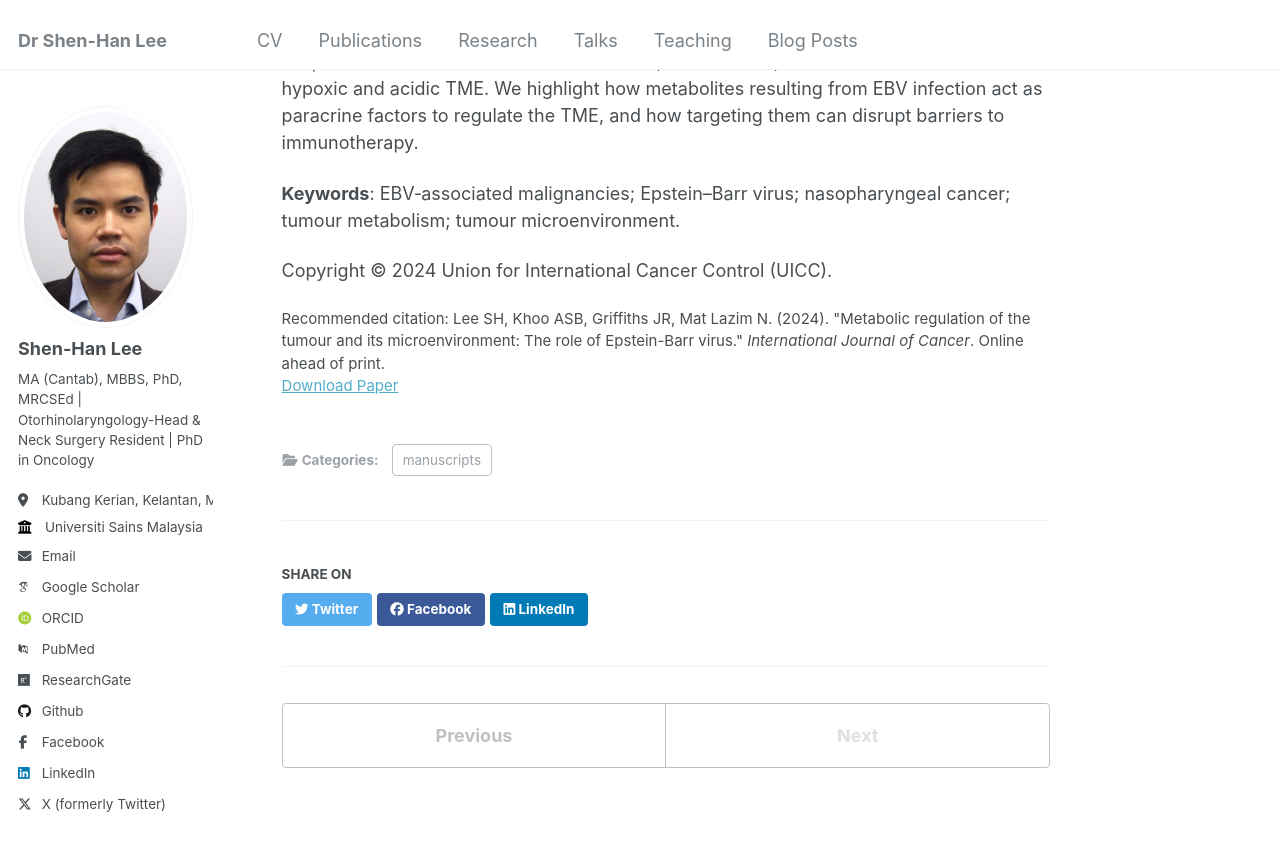
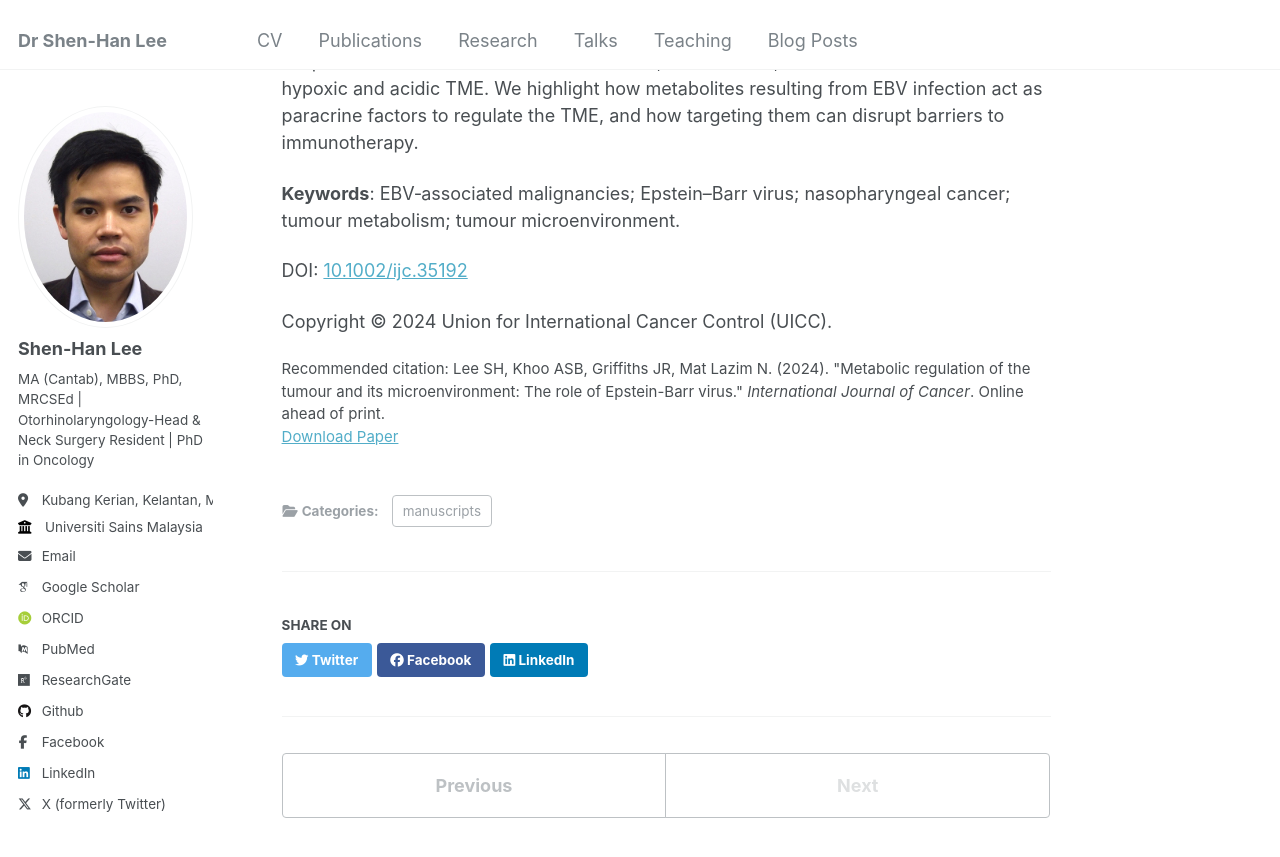
Before and after one commit to shenhanlee/shenhanlee.github.io, a Jekyll site: the page built from _publications/2024-09-18-metabolic-regulation-tumour-microenvironment-epstein-barr-virus.md, in a window 1280 px wide and 900 px high, scrolled down 661 px. Shown: the top 857 px of the window. Built offline with Jekyll 4.4.1, drawn with Linux system fonts in a browser that asks for light colours; some web fonts are replaced.

Commit message:
Merge remote-tracking branch 'origin/master'

```diff
--- a/_publications/2024-09-18-metabolic-regulation-tumour-microenvironment-epstein-barr-virus.md
+++ b/_publications/2024-09-18-metabolic-regulation-tumour-microenvironment-epstein-barr-virus.md
@@ -22,4 +22,6 @@ The Epstein-Barr virus (EBV), the first identified human tumour virus, infects o
 
 <b>Keywords</b>: EBV‐associated malignancies; Epstein–Barr virus; nasopharyngeal cancer; tumour metabolism; tumour microenvironment.
 
+DOI: [10.1002/ijc.35192](https://doi.org/10.1002/ijc.35192)
+
 Copyright © 2024  Union for International Cancer Control (UICC).
```
